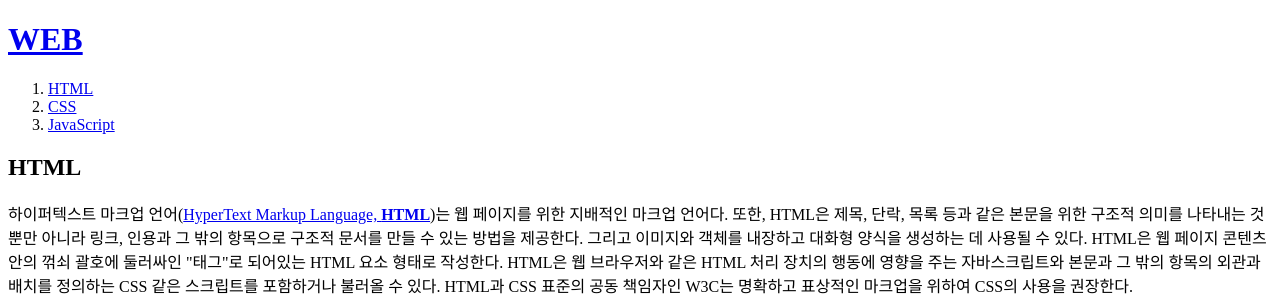
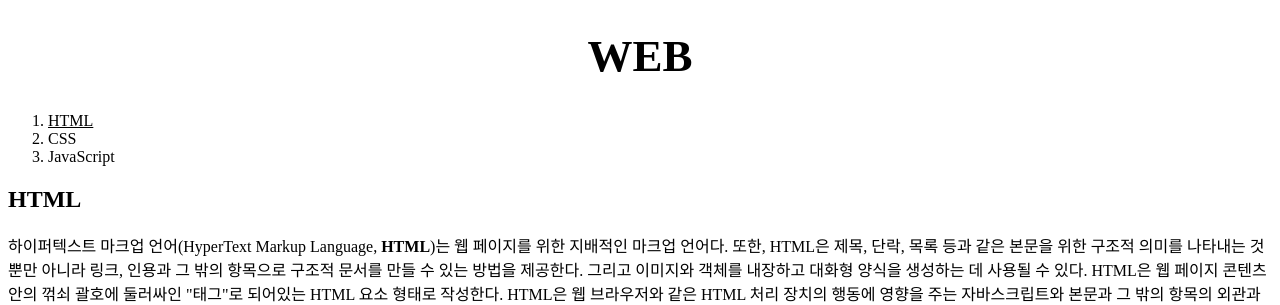
Before and after one commit to monte00/container, a plain HTML site: page 1.html in a window 1280 px wide. Shown: the top 305 px of the page. Drawn offline with Linux system fonts and the light colour scheme.

Commit message:
Update 1.html

```diff
--- a/1.html
+++ b/1.html
@@ -3,12 +3,22 @@
     <head>
         <title>HTML</title>
         <meta charset="utf-8">
+        <style>
+            a {
+                color:black;
+                text-decoration: none;
+            }
+            h1 {
+                font-size: 45px;
+                text-align:center;
+            }
+        </style>
     </head>
 
     <body>
         <h1><a href="index1.html">WEB</a></h1>
         <ol>
-            <li> <a href="1.html">HTML</a></li>
+            <li> <a href="1.html" style='text-decoration: underline;'>HTML</a></li>
             <li> <a href="2.html">CSS</a></li>
             <li> <a href="3.html">JavaScript</a></li>
         </ol>
```
